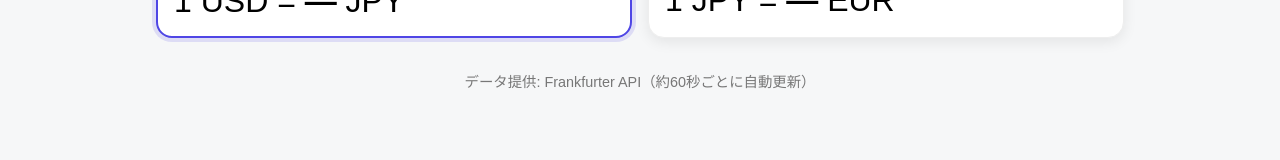
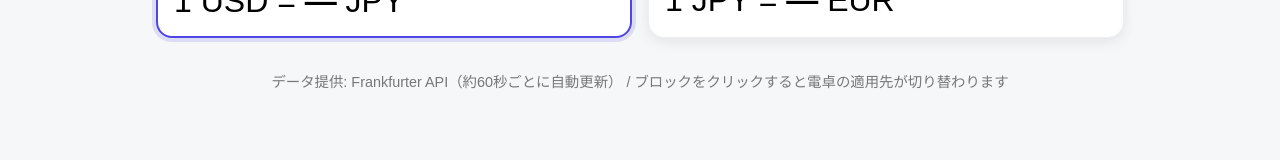
Before and after one commit to shakeorchestra/fx-quick-calc, a React (Vite) app: page / in a window 1280 px wide. Shown: the part 212-372 px from the top of the page. Built offline with nearby package versions, Linux system fonts and the light colour scheme; no server answers.

Commit message:
remove ブロック and （適用先） from titles

```diff
--- a/src/App.jsx
+++ b/src/App.jsx
@@ -11,7 +11,7 @@ export default function App() {
   // どのブロックが現在の適用先か
   const [active, setActive] = useState("A"); // 'A' | 'B'
 
-  const activeLabel = active === "A" ? "①" : "②"; // ←電卓用の簡略表示
+  const activeLabel = active === "A" ? "①" : "②";
   const activeAmount = active === "A" ? amountA : amountB;
   const activeSetter = active === "A" ? setAmountA : setAmountB;
 
@@ -22,6 +22,7 @@ export default function App() {
       <div style={styles.grid} className="app-grid">
         <Converter
           id="A"
+          title="①: USD → JPY 換算"
           amount={amountA}
           setAmount={setAmountA}
           isActive={active === "A"}
@@ -31,6 +32,7 @@ export default function App() {
         />
         <Converter
           id="B"
+          title="②: JPY → EUR 換算"
           amount={amountB}
           setAmount={setAmountB}
           isActive={active === "B"}
@@ -41,10 +43,14 @@ export default function App() {
       </div>
 
       {/* 常時ポップアップの電卓：アクティブのブロックに反映 */}
-      <Calculator amount={activeAmount} setAmount={activeSetter} activeLabel={activeLabel} />
+      <Calculator
+        amount={activeAmount}
+        setAmount={activeSetter}
+        activeLabel={activeLabel}
+      />
 
       <p style={styles.footer}>
-        データ提供: Frankfurter API（約60秒ごとに自動更新）
+        データ提供: Frankfurter API（約60秒ごとに自動更新） / ブロックをクリックすると電卓の適用先が切り替わります
       </p>
     </div>
   );
```
